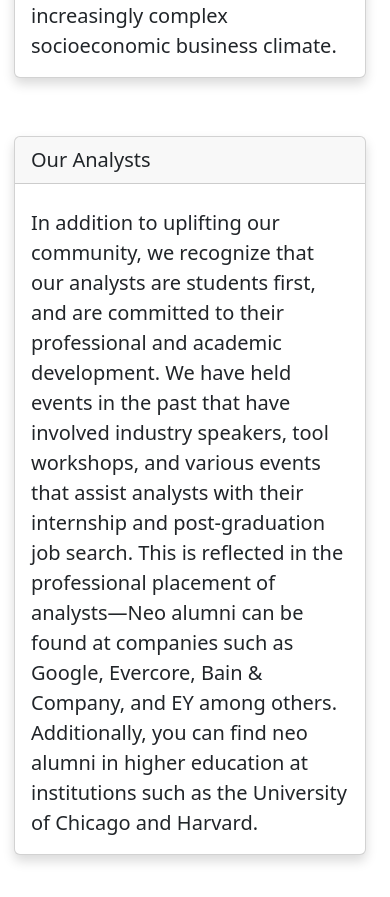
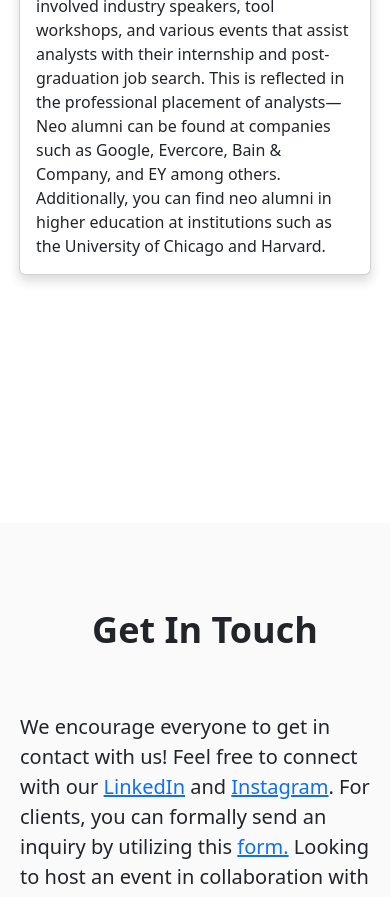
Before and after one commit to mbahcc/neo-web, a Next.js app: page /about-us in a window 390 px wide. Shown: the part 1100-1997 px from the top of the page. Built offline with nearby package versions, Linux system fonts and the light colour scheme.

Commit message:
Added css classes, reduced inline styles

```diff
--- a/src/app/about-us/about-us-metadata.ts
+++ b/src/app/about-us/about-us-metadata.ts
@@ -0,0 +1,48 @@
+import { Metadata } from "next";
+
+export const AboutPageMetadata: Metadata = {
+  title: "Neo Initiative",
+  description:
+    "Learn more about the Neo Initiative. Discover our mission, meet our students, and find out how we're building community. Get in touch through LinkedIn, Instagram, or apply to become an analyst.",
+  keywords:
+    "Neo Initiative, about us, mission, students, analysts, community building, UC, university, LinkedIn, Instagram, careers, application",
+  authors: [{ name: "Neo Initiative" }],
+  robots: "index, follow",
+  alternates: {
+    canonical: "https://neoucincy.org/about",
+  },
+  openGraph: {
+    title: "Neo Initiative",
+    description:
+      "Learn more about the Neo Initiative. Discover our mission, meet our students, and find out how we're building community.",
+    type: "website",
+    url: "https://neoucincy.org/about-us",
+    images: [
+      {
+        url: "https://neoucincy.org/images/logo.jpg",
+        alt: "Neo Initiative - Our Mission and Students",
+      },
+    ],
+    siteName: "Neo Initiative",
+  },
+  twitter: {
+    card: "summary_large_image",
+    title: "Neo Initiative | About Us",
+    description:
+      "Learn more about the Neo Initiative. Discover our mission, meet our students, and find out how we're building community.",
+    images: [
+      {
+        url: "https://neoucincy.org/images/logo.jpg",
+        alt: "Neo Initiative About Us - Our Mission and Students",
+      },
+    ],
+  },
+  viewport: "width=device-width, initial-scale=1.0",
+  other: {
+    contact: "neoinitiativeuc@gmail.com",
+    "og:see_also": [
+      "https://www.linkedin.com/company/neo-initiative/",
+      "https://www.instagram.com/neoinitiative/",
+    ],
+  },
+};
--- /dev/null
+++ b/src/app/about-us/layout.tsx
@@ -0,0 +1,11 @@
+import { AboutPageMetadata } from "./about-us-metadata";
+
+export const metadata = AboutPageMetadata;
+
+export default function AboutLayout({
+  children,
+}: {
+  children: React.ReactNode;
+}) {
+  return <>{children}</>;
+}
--- a/src/app/about-us/page.tsx
+++ b/src/app/about-us/page.tsx
@@ -9,59 +9,6 @@
 function AboutUs() {
   return (
     <main>
-      <meta charSet="UTF-8" />
-      <meta name="viewport" content="width=device-width, initial-scale=1.0" />
-      <title>Neo Initiative</title>
-      <meta
-        name="description"
-        content="Learn more about the Neo Initiative. Discover our mission, meet our students, and find out how we're building community. Get in touch through LinkedIn, Instagram, or apply to become an analyst."
-      />
-      <meta property="og:title" content="Neo Initiative" />
-      <meta
-        property="og:description"
-        content="Learn more about the Neo Initiative. Discover our mission, meet our students, and find out how we're building community."
-      />
-      <meta property="og:type" content="website" />
-      <meta property="og:url" content="https://neoucincy.org/about-us" />
-      <meta
-        property="og:image"
-        content="https://neoucincy.org/images/logo.jpg"
-      />
-      <meta
-        property="og:image:alt"
-        content="Neo Initiative - Our Mission and Students"
-      />
-      <meta property="og:site_name" content="Neo Initiative" />
-      <meta name="twitter:card" content="summary_large_image" />
-      <meta name="twitter:title" content="Neo Initiative | About Us" />
-      <meta
-        name="twitter:description"
-        content="Learn more about the Neo Initiative. Discover our mission, meet our students, and find out how we're building community."
-      />
-      <meta
-        name="twitter:image"
-        content="https://neoucincy.org/images/logo.jpg"
-      />
-      <meta
-        name="twitter:image:alt"
-        content="Neo Initiative About Us - Our Mission and Students"
-      />
-      <meta
-        name="keywords"
-        content="Neo Initiative, about us, mission, students, analysts, community building, UC, university, LinkedIn, Instagram, careers, application"
-      />
-      <meta name="author" content="Neo Initiative" />
-      <meta name="robots" content="index, follow" />
-      <link rel="canonical" href="https://neoucincy.org/about" />
-      <meta
-        property="og:see_also"
-        content="https://www.linkedin.com/company/neo-initiative/"
-      />
-      <meta
-        property="og:see_also"
-        content="https://www.instagram.com/neoinitiative/"
-      />
-      <meta name="contact" content="neoinitiativeuc@gmail.com" />
       <NavBar />
       <div
         style={{
@@ -72,112 +19,63 @@
         <title>Neo Initative</title>
         <div className="subtitleText">Learn more about the Neo Initiative.</div>
         <motion.div
-          initial={{ opacity: 0, y: 20 }} // Initial Position, invisible and start 20px down
-          animate={{ opacity: 1, y: 0 }} // Slides up to being visible and its normal position
+          initial={{ opacity: 0, y: 20 }}
+          animate={{ opacity: 1, y: 0 }}
           transition={{
             duration: 1.0,
             ease: "easeOut",
             type: "spring",
             delay: 0.5,
-          }} // Transition length
+          }}
         >
           <div className="header">About Neo.</div>
         </motion.div>
 
-        <div
-          style={{
-            display: "flex",
-            marginTop: "80px",
-            paddingBottom: "125px",
-            gap: "100px",
-          }}
-          className="aboutText"
-        >
         <motion.div
-            initial={{ opacity: 0, y: 20 }} // Initial Position, invisible and start 20px down
-            animate={{ opacity: 1, y: 0 }} // Slides up to being visible and its normal position
+          initial={{ opacity: 0, y: 20 }}
+          animate={{ opacity: 1, y: 0 }}
           transition={{
             duration: 1.0,
             ease: "easeOut",
             type: "spring",
             delay: 1.0,
-            }} // Transition length
+          }}
         >
-            <div
-              style={{
-                display: "flex",
-                alignItems: "center",
-                justifyContent: "center",
-                marginTop: "10px",
-                gap: "50px",
-                padding: "50px",
-                margin: "10px auto",
-              }}
-              className="testimonialContainer"
-            >
+          <div className="about-us-testimonial-container">
             <MissionCard />
             <StudentsCard />
           </div>
         </motion.div>
-        </div>
 
-        <div
-          style={{
-            backgroundColor: "#FAFAFA",
-            marginTop: "0px",
-            paddingTop: "0px",
-            paddingBottom: "150px",
-            marginBottom: "-200px",
-          }}
-        >
-          <div
-            style={{
-              display: "flex",
-              flexDirection: "column",
-              gap: "10px",
-            }}
-          >
-            <div
-              className="header"
-              style={{
-                marginTop: "80px" /* Override top margin */,
-                justifyContent: "center",
-                textAlign: "center",
-              }}
-            >
+        <div className="get-in-touch-container">
+          <div className="get-in-touch-format">
+            <div className="get-in-touch-header">
               <motion.div
-                initial={{ opacity: 0, y: 20 }} // Initial Position, invisible and start 20px down
+                initial={{ opacity: 0, y: 20 }}
                 viewport={{ once: true }}
-                whileInView={{ opacity: 1, y: 0 }} // Slides up to being visible and its normal position
+                whileInView={{ opacity: 1, y: 0 }}
                 transition={{
                   duration: 1.5,
                   ease: "easeOut",
                   type: "spring",
                   delay: 0.5,
-                }} // Transition length
+                }}
               >
                 Get In Touch
               </motion.div>
             </div>
 
-            <div
-              className="text"
-              style={{
-                justifyContent: "center",
-                alignSelf: "center",
-                paddingTop: "40px",
-              }}
-            >
+            <div className="get-in-touch-text">
               <motion.div
-                initial={{ opacity: 0, y: 20 }} // Initial Position, invisible and start 20px down
-                whileInView={{ opacity: 1, y: 0 }} // Slides up to being visible and its normal position
+                initial={{ opacity: 0, y: 20 }}
+                whileInView={{ opacity: 1, y: 0 }}
                 viewport={{ once: true }}
                 transition={{
                   duration: 1.5,
                   ease: "easeOut",
                   type: "spring",
                   delay: 1.0,
-                }} // Transition length
+                }}
               >
                 We encourage everyone to get in contact with us! Feel free to
                 connect with our{" "}
--- a/src/app/globals.css
+++ b/src/app/globals.css
@@ -424,6 +424,7 @@
  @media screen and (max-width: 1024px){
     .home-testimonial-container {
       width: 22rem;
+      flex-direction: column;
     }
   }
 
@@ -474,3 +475,94 @@
 
   }
 }
+
+.contact-us-subtitle-text{
+  font-size: 1.125rem;
+  color: #6b6b6b;
+  font-family: Source Sans 3;
+  font-weight: 400;
+  max-width: 950px;
+  word-wrap: break-word;
+  position: absolute;
+  top: 175px;
+  text-align: left;
+  display: flex;
+  align-self: center;
+}
+
+.about-us-testimonial-container {
+  display: flex;
+  align-items: center;
+  justify-content: center;
+  margin-top: 50px;
+  gap: 50px;
+  padding: 50px;
+  margin-bottom: 190px;
+}
+
+@media screen and (max-width: 1024px){
+    .about-us-testimonial-container {
+      flex-direction: column;
+    }
+  }
+
+.get-in-touch-container {
+
+  background-color: #FAFAFA;
+  margin-top: 0px;
+  padding-top: 0px;
+  padding-bottom: 150px;
+  margin-bottom: -200px;
+}
+
+.get-in-touch-format{
+display: flex;
+              flex-direction: column;
+              gap: 10px;
+
+}
+
+.get-in-touch-header {
+
+  font-size: 3.75rem;
+  font-family: Source Sans 3;
+  font-weight: 700;
+  margin-left: 100px;
+  margin-top: 80px;
+  justify-content: center;
+  text-align: center;
+}
+
+@media screen and (max-width: 1024px){
+  .get-in-touch-header {
+    font-size: 2.25rem;
+    margin-left: 0px;
+    padding-left: 20px;
+    font-family: Source Sans 3;
+  }
+}
+
+.get-in-touch-text{
+
+   justify-content: center;
+   align-self: center;
+   padding-top: 40px;
+   font-size: 1.5rem;
+   font-family: Source Sans 3;
+   font-weight: 400;
+  max-width: 850px;
+  word-wrap: break-word;
+  margin: 5px;
+  margin-left: 100px;
+  white-space: "normal";
+}
+
+@media screen and (max-width: 1024px){
+  .get-in-touch-text{
+    margin-left: 0px;
+    padding-left: 20px;
+    font-size: 1.25rem;
+    font-family: Source Sans 3;
+
+  }
+}
```
Also changed, not shown: src/app/components/input-form.tsx (+10 -13 lines), src/app/contact-us/page.tsx (+1 -15 lines). Lines whose indentation alone changed are shown as unchanged.
